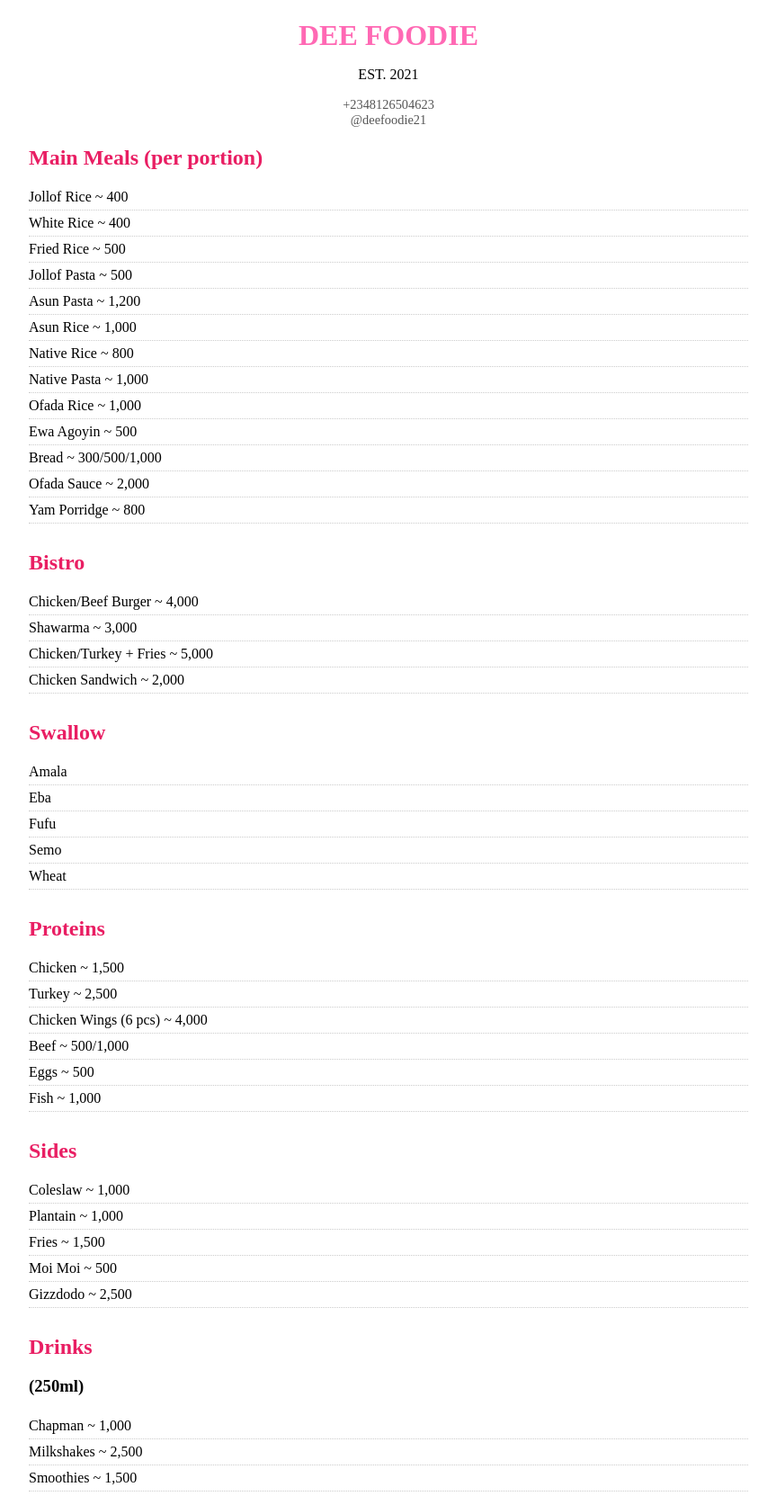
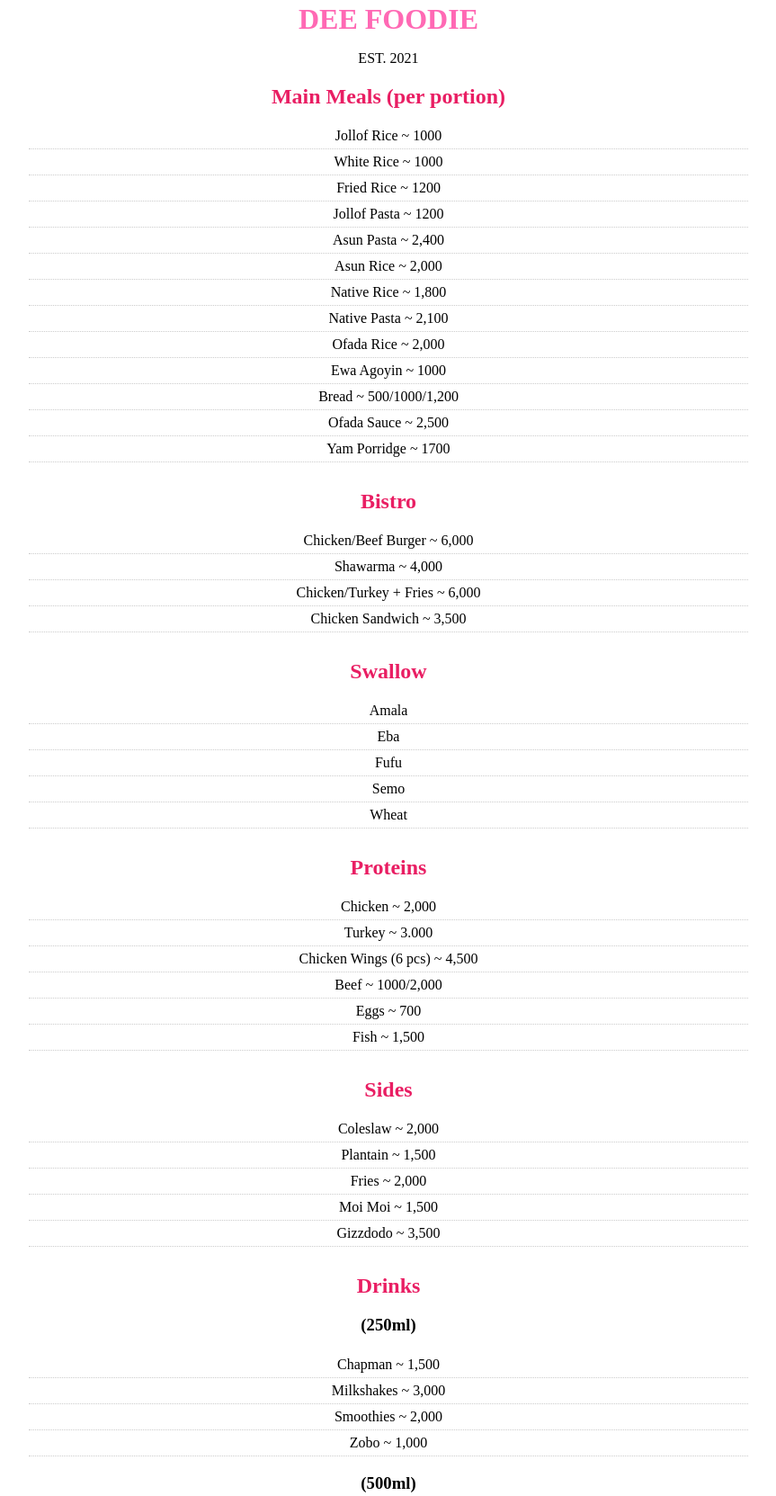
Before and after one commit to phoenixolurin/Deefoodies, a plain HTML site: page index.html in a window 1280 px wide. Shown: the part 46-1709 px from the top of the page at 90% size, without its empty margins (208-1071 px from the left). Drawn offline with Linux system fonts and the light colour scheme.

Commit message:
Update index.html

````diff
--- a/index.html
+++ b/index.html
@@ -1,4 +1,3 @@
-```html
 <!DOCTYPE html>
 <html lang="en">
 <head>
@@ -11,36 +10,35 @@
   <div class="menu">
     <header>
       <h1>DEE FOODIE</h1>
-      <p>EST. 2021</p>
-      <p class="contact">+2348126504623 <br> @deefoodie21</p>
-    </header>
+      <p>EST. 2021</p
+   </header>
 
     <section>
       <h2>Main Meals (per portion)</h2>
       <ul>
-        <li>Jollof Rice ~ 400</li>
-        <li>White Rice ~ 400</li>
-        <li>Fried Rice ~ 500</li>
-        <li>Jollof Pasta ~ 500</li>
-        <li>Asun Pasta ~ 1,200</li>
-        <li>Asun Rice ~ 1,000</li>
-        <li>Native Rice ~ 800</li>
-        <li>Native Pasta ~ 1,000</li>
-        <li>Ofada Rice ~ 1,000</li>
-        <li>Ewa Agoyin ~ 500</li>
-        <li>Bread ~ 300/500/1,000</li>
-        <li>Ofada Sauce ~ 2,000</li>
-        <li>Yam Porridge ~ 800</li>
+        <li>Jollof Rice ~ 1000</li>
+        <li>White Rice ~ 1000</li>
+        <li>Fried Rice ~ 1200</li>
+        <li>Jollof Pasta ~ 1200</li>
+        <li>Asun Pasta ~ 2,400</li>
+        <li>Asun Rice ~ 2,000</li>
+        <li>Native Rice ~ 1,800</li>
+        <li>Native Pasta ~ 2,100</li>
+        <li>Ofada Rice ~ 2,000</li>
+        <li>Ewa Agoyin ~ 1000</li>
+        <li>Bread ~ 500/1000/1,200</li>
+        <li>Ofada Sauce ~ 2,500</li>
+        <li>Yam Porridge ~ 1700</li>
       </ul>
     </section>
 
     <section>
       <h2>Bistro</h2>
       <ul>
-        <li>Chicken/Beef Burger ~ 4,000</li>
-        <li>Shawarma ~ 3,000</li>
-        <li>Chicken/Turkey + Fries ~ 5,000</li>
-        <li>Chicken Sandwich ~ 2,000</li>
+        <li>Chicken/Beef Burger ~ 6,000</li>
+        <li>Shawarma ~ 4,000</li>
+        <li>Chicken/Turkey + Fries ~ 6,000</li>
+        <li>Chicken Sandwich ~ 3,500</li>
       </ul>
 </section>
 
@@ -58,23 +56,23 @@
     <section>
       <h2>Proteins</h2>
       <ul>
-        <li>Chicken ~ 1,500</li>
-        <li>Turkey ~ 2,500</li>
-        <li>Chicken Wings (6 pcs) ~ 4,000</li>
-        <li>Beef ~ 500/1,000</li>
-        <li>Eggs ~ 500</li>
-        <li>Fish ~ 1,000</li>
+        <li>Chicken ~ 2,000</li>
+        <li>Turkey ~ 3.000</li>
+        <li>Chicken Wings (6 pcs) ~ 4,500</li>
+        <li>Beef ~ 1000/2,000</li>
+        <li>Eggs ~ 700</li>
+        <li>Fish ~ 1,500</li>
       </ul>
     </section>
 
     <section>
       <h2>Sides</h2>
       <ul>
-        <li>Coleslaw ~ 1,000</li>
-        <li>Plantain ~ 1,000</li>
-        <li>Fries ~ 1,500</li>
-        <li>Moi Moi ~ 500</li>
-        <li>Gizzdodo ~ 2,500</li>
+        <li>Coleslaw ~ 2,000</li>
+        <li>Plantain ~ 1,500</li>
+        <li>Fries ~ 2,000</li>
+        <li>Moi Moi ~ 1,500</li>
+        <li>Gizzdodo ~ 3,500</li>
       </ul>
     </section>
 
@@ -82,17 +80,17 @@
       <h2>Drinks</h2>
       <h3>(250ml)</h3>
       <ul>
-        <li>Chapman ~ 1,000</li>
-        <li>Milkshakes ~ 2,500</li>
-        <li>Smoothies ~ 1,500</li>
-        <li>Zobo ~ 500</li>
+        <li>Chapman ~ 1,500</li>
+        <li>Milkshakes ~ 3,000</li>
+        <li>Smoothies ~ 2,000</li>
+        <li>Zobo ~ 1,000</li>
       </ul>
       <h3>(500ml)</h3>
       <ul>
-        <li>Chapman ~ 2,000</li>
-        <li>Milkshakes ~ 4,000</li>
-        <li>Smoothies ~ 3,000</li>
-        <li>Zobo ~ 1,000</li>
+        <li>Chapman ~ 2,500</li>
+        <li>Milkshakes ~ 4,500</li>
+        <li>Smoothies ~ 3,500</li>
+        <li>Zobo ~ 1,500</li>
       </ul>
     </section>
   </div>
````
